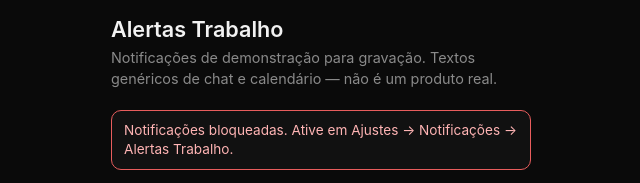
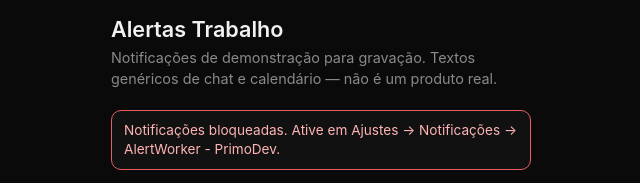
Before and after one commit to lucianodiisouza/push-web, a plain HTML site: page index.html in a window 1280 px wide. Both pictures are taken after a click on the button "Ativar notificações". Shown: the top 183 px of the page, 319-959 px from the left. Drawn offline with Linux system fonts and the light colour scheme.

Commit message:
chore: renomear PWA para AlertWorker - PrimoDev
Atualiza manifest, README e títulos visíveis para o novo nome do demo.

```diff
--- a/index.html
+++ b/index.html
@@ -6,7 +6,7 @@
     <meta name="theme-color" content="#0a0a0a" />
     <meta name="apple-mobile-web-app-capable" content="yes" />
     <meta name="apple-mobile-web-app-status-bar-style" content="black-translucent" />
-    <meta name="apple-mobile-web-app-title" content="Alertas Trabalho" />
+    <meta name="apple-mobile-web-app-title" content="AlertWorker - PrimoDev" />
     <link rel="manifest" href="/manifest.webmanifest" />
     <link rel="apple-touch-icon" href="/icons/icon-192.png" />
     <link rel="stylesheet" href="/css/style.css" />
--- a/js/app.js
+++ b/js/app.js
@@ -38,7 +38,7 @@
   }
   if (Notification.permission === "granted") return;
   if (Notification.permission === "denied") {
-    throw new Error("Notificações bloqueadas. Ative em Ajustes → Notificações → Alertas Trabalho.");
+    throw new Error("Notificações bloqueadas. Ative em Ajustes → Notificações → AlertWorker - PrimoDev.");
   }
   const result = await Notification.requestPermission();
   if (result !== "granted") {
```
Also changed, not shown: manifest.webmanifest, 1 other file.
